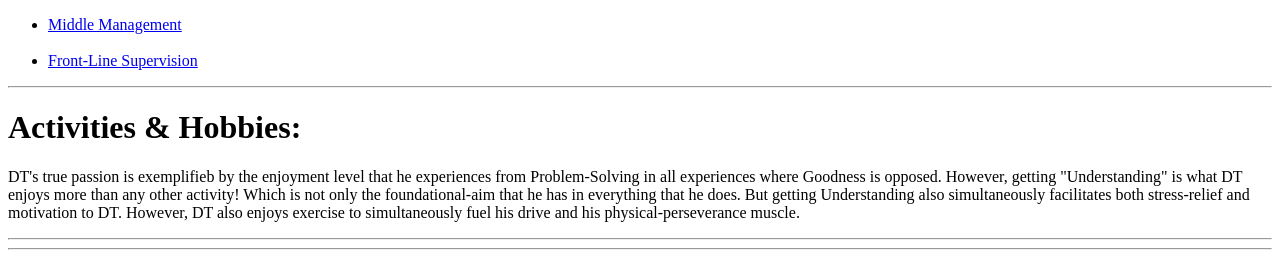
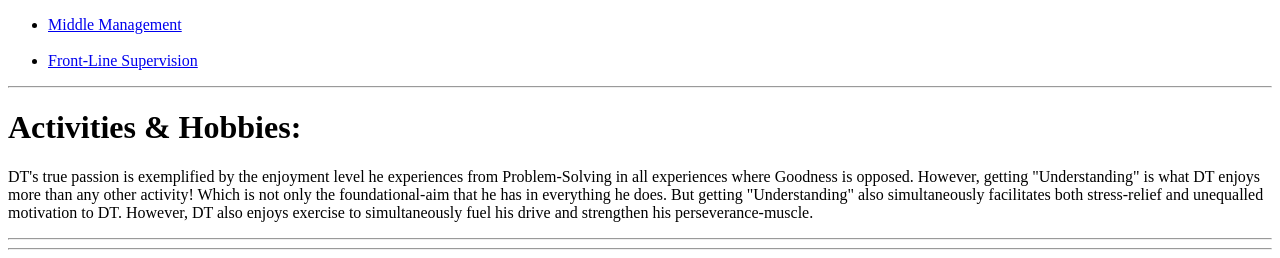
Before and after one commit to donray66/My-Online-Resume, a plain HTML site: page index.html in a window 1280 px wide. Shown: the part 714-972 px from the top of the page. Drawn offline with Linux system fonts and the light colour scheme.

Commit message:
Update index.html

```diff
--- a/index.html
+++ b/index.html
@@ -38,9 +38,10 @@
       </ul>
     <hr />
     <h1>Activities & Hobbies:</h1>
-      <p>DT's true passion is exemplifieb by the enjoyment level that he experiences from Problem-Solving in all experiences where Goodness is opposed.  However, getting "Understanding" is what DT enjoys more than any other activity!  Which is not only the foundational-aim that he has in everything that he does.  But getting Understanding also simultaneously facilitates both stress-relief and motivation to DT.  However, DT also enjoys exercise to simultaneously fuel his drive and his physical-perseverance muscle.</p>
+      <p>DT's true passion is exemplified by the enjoyment level he experiences from Problem-Solving in all experiences where Goodness is opposed.  However, getting "Understanding" is what DT enjoys more than any other activity!  Which is not only the foundational-aim that he has in everything he does.  But getting "Understanding" also simultaneously facilitates both stress-relief and unequalled motivation to DT.  However, DT also enjoys exercise to simultaneously fuel his drive and strengthen his perseverance-muscle.</p>
     <hr />
     <hr />
 
 </body>
+
 </html>
```
